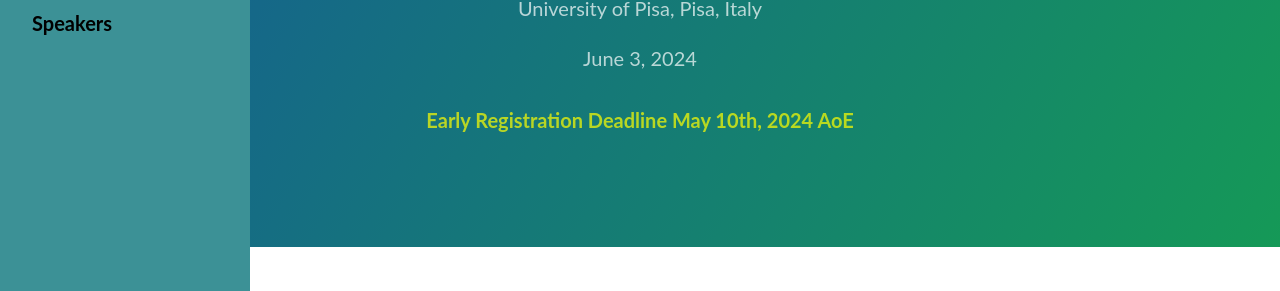
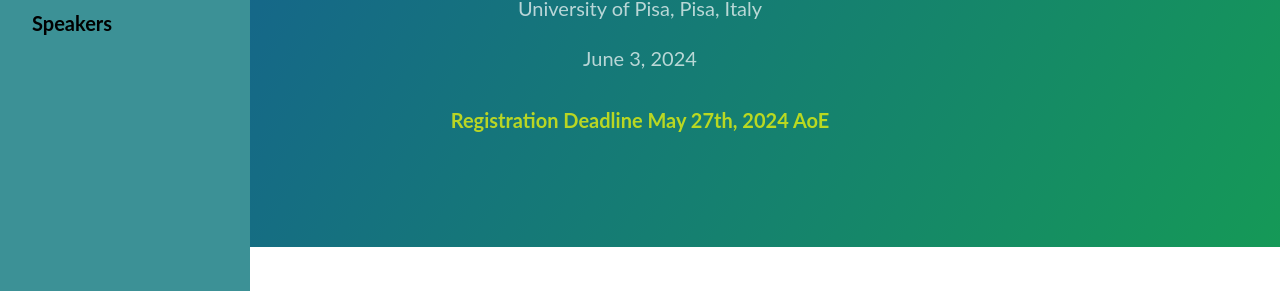
Before and after one commit to HPQCI/HPQCI.github.io, a Jekyll site: the page built from index.md, in a window 1280 px wide and 900 px high. Shown: the part 244-535 px from the top of the window. Built offline with Jekyll 4.4.1, drawn with Linux system fonts in a browser that asks for light colours.

Commit message:
update registration deadline

```diff
--- a/_config.yml
+++ b/_config.yml
@@ -5,5 +5,5 @@ where: University of Pisa, Pisa, Italy
 when: June 3, 2024
 show_downloads: false
 google_analytics:
-news: Early Registration Deadline May 10th, 2024 AoE
+news: Registration Deadline May 27th, 2024 AoE
 theme: jekyll-theme-cayman
```
